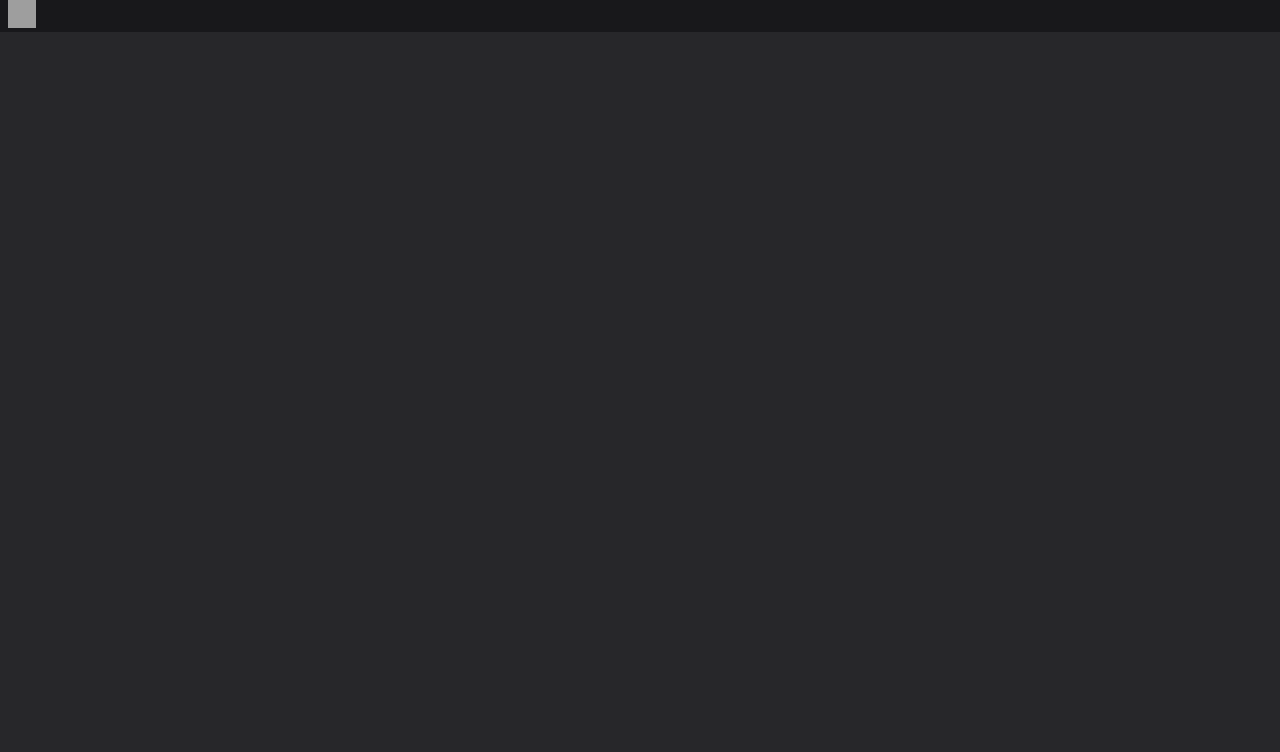
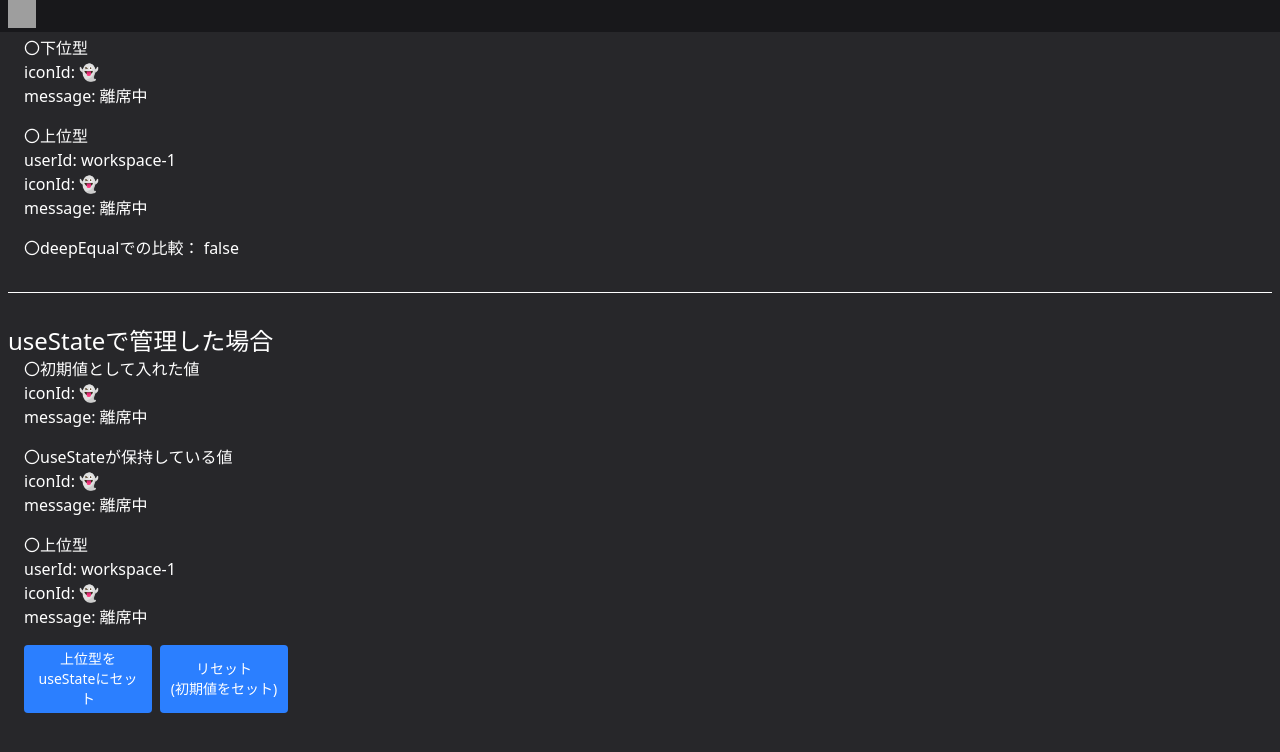
Before and after one commit to shari-sushi/sandbox, a React (Vite) app in the folder frontend/: page /typescript/excess-property in a window 1280 px wide. Before the commit this address had no page. Shown: the top 752 px of the page. Built offline with nearby package versions, Linux system fonts and the light colour scheme; grey boxes are pictures that could not be loaded.

Commit message:
TSの余剰プロパティ検証ページ追加

```diff
--- a/frontend/package.json
+++ b/frontend/package.json
@@ -11,6 +11,7 @@
   },
   "dependencies": {
     "@tailwindcss/vite": "^4.0.17",
+    "deep-equal": "^2.2.3",
     "framer-motion": "^12.12.1",
     "prettier": "^3.6.2",
     "react": "^19.0.0",
@@ -21,6 +22,7 @@
   },
   "devDependencies": {
     "@eslint/js": "^9.21.0",
+    "@types/deep-equal": "^1.0.4",
     "@types/react": "^19.0.10",
     "@types/react-dom": "^19.0.4",
     "@vitejs/plugin-react": "^4.3.4",
--- a/frontend/src/App.tsx
+++ b/frontend/src/App.tsx
@@ -12,6 +12,7 @@ import BehaviorMotionDivPage from "./pages/FramerMotionPages/Behavior-motionDivP
 import TailwindGridGap from "./pages/TailwindGridGap/TailwindGridGap"
 import ElementPosition from "./pages/ElementPosition/ElementPosition"
 import ReactPlayerPage from "./pages/ReactPlayer/ReactPlayerPage"
+import { ExcessPropertyPage } from "./pages/TypeScript/ExcessPropertyPage"
 
 function App() {
   return (
@@ -32,6 +33,9 @@ function App() {
             <Route path="opacity" element={<TailwindOpacity />} />
             <Route path="grid-gap" element={<TailwindGridGap />} />
           </Route>
+          <Route path="typescript">
+            <Route path="excess-property" element={<ExcessPropertyPage />} />
+          </Route>
           <Route path="react-player" element={<ReactPlayerPage />} />
           <Route path="element-position" element={<ElementPosition />} />
           <Route path="other" element={<OtherPage />} />
--- a/frontend/src/pages/TopPage/TopPage.tsx
+++ b/frontend/src/pages/TopPage/TopPage.tsx
@@ -47,6 +47,15 @@ export const Component = () => {
         </div>
         <div>
           {/* 3 */}
+          <div className="text-white bg-gray-500 w-96 px-1">TypeScript</div>
+          <div className="flex flex-col gap-1 ml-4">
+            <LinkWrapper to="/typescript/excess-property">
+              <ul>Excess Property</ul>
+            </LinkWrapper>
+          </div>
+        </div>
+        <div>
+          {/* last */}
           <div className="text-white bg-gray-500 w-96 px-1">The Other:</div>
           <div className="flex flex-col gap-1 ml-4">
             <LinkWrapper to="/react-player">
--- /dev/null
+++ b/frontend/src/pages/TypeScript/ExcessPropertyPage.tsx
@@ -0,0 +1,141 @@
+import deepEqual from "deep-equal"
+import { useState } from "react"
+
+export function ExcessPropertyPage() {
+  return (
+    <div className="flex flex-col gap-y-8">
+      <PrototypeEqualityDemo />
+      <hr />
+      <ExcessPropertyUseStatePage />
+    </div>
+  )
+}
+
+// Activityの上位型になる
+interface UserActivity extends Activity {
+  userId: string
+}
+
+interface Activity {
+  iconId: string
+  message: string
+}
+
+const PrototypeEqualityDemo = () => {
+  const isSameActivity = (a: Activity, b: Activity): boolean => {
+    return deepEqual(a, b)
+  }
+
+  const setActivity = (newActivity: Activity) => {
+    console.log(newActivity) // {iconId: '👻', message: '離席中'}
+
+    // どこかから既存のアクションを取得する処理をイメージ
+    const current = getCurrentActivity()
+    console.log(current) // {userId: '1', iconId: '👻', message: '離席中' }
+    // ※ console.log(currentActivity.userId) はコンパイルエラーになる
+
+    const isSame = isSameActivity(current, newActivity)
+    if (isSame) {
+      return
+    }
+
+    // apiを叩く
+    // void api.activity.update({ workspaceId, activity })
+    console.log("アクティビティが変更されたのでサーバーへ送信しました")
+  }
+
+  setActivity(newActivity)
+
+  return (
+    <div className="flex flex-col gap-y-4 ml-4">
+      <div>
+        〇下位型
+        {Object.keys(newActivity).map((key) => (
+          <div key={key}>
+            {key}: {newActivity[key as keyof Activity]}
+          </div>
+        ))}
+      </div>
+      <div>
+        〇上位型
+        {Object.keys(currentActivity).map((key) => (
+          <div key={key}>
+            {key}: {currentActivity[key as keyof Activity]}
+          </div>
+        ))}
+      </div>
+      〇deepEqualでの比較： {isSameActivity(currentActivity, newActivity) ? "true" : "false"}
+    </div>
+  )
+}
+
+const getCurrentActivity = (): UserActivity => {
+  return currentActivity
+}
+
+const currentActivity: UserActivity = {
+  userId: "workspace-1",
+  iconId: "👻",
+  message: "離席中",
+}
+
+const newActivity: Activity = {
+  iconId: "👻",
+  message: "離席中",
+}
+
+const ExcessPropertyUseStatePage = () => {
+  const [activity, setActivity] = useState<Activity>(newActivity)
+
+  return (
+    <div>
+      <h1 className="text-2xl">useStateで管理した場合</h1>
+      <div className="flex flex-col gap-y-4 ml-4">
+        <div>
+          〇初期値として入れた値
+          {Object.keys(newActivity).map((key) => (
+            <div key={key}>
+              {key}: {newActivity[key as keyof Activity]}
+            </div>
+          ))}
+        </div>
+        <div>
+          〇useStateが保持している値
+          {Object.keys(activity).map((key) => (
+            <div key={key}>
+              {key}: {activity[key as keyof Activity]}
+            </div>
+          ))}
+        </div>
+        <div>
+          〇上位型
+          {Object.keys(currentActivity).map((key) => (
+            <div key={key}>
+              {key}: {currentActivity[key as keyof UserActivity]}
+            </div>
+          ))}
+        </div>
+        <div className="flex gap-x-2">
+          <button
+            onClick={() => {
+              setActivity(newActivity)
+              console.log("上位型をセット")
+            }}
+            className="bg-blue-500 hover:bg-blue-700 text-white text-sm px-2 py-1 rounded w-32 cursor-pointer">
+            上位型をuseStateにセット
+          </button>
+          <button
+            onClick={() => {
+              setActivity(activity)
+              console.log("元の値をセット")
+            }}
+            className="bg-blue-500 hover:bg-blue-700 text-white text-sm px-2 py-1 rounded w-32 cursor-pointer">
+            リセット
+            <br />
+            (初期値をセット)
+          </button>
+        </div>
+      </div>
+    </div>
+  )
+}
```
Also changed, not shown: 2 other files (tests, documents, lock files or other folders).
